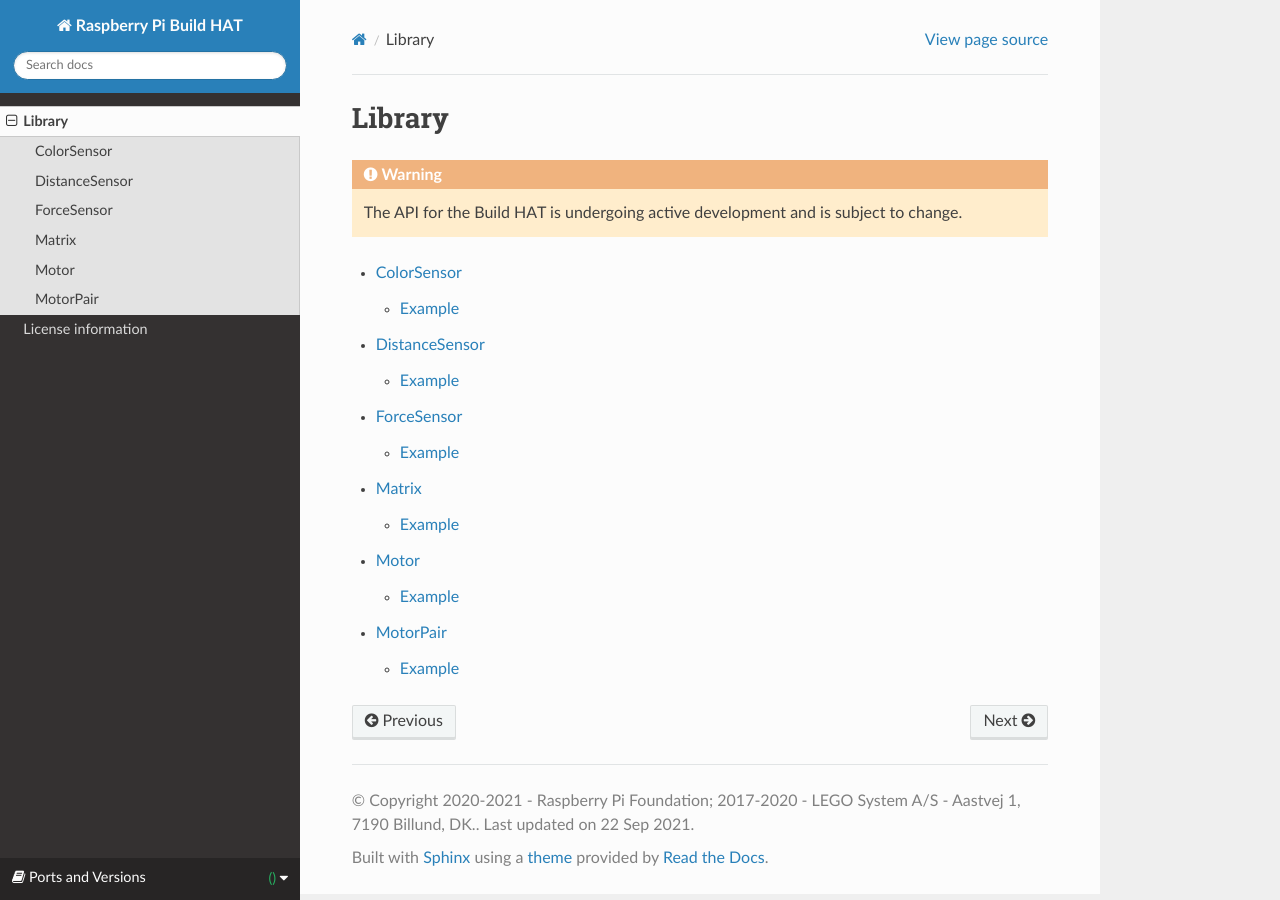
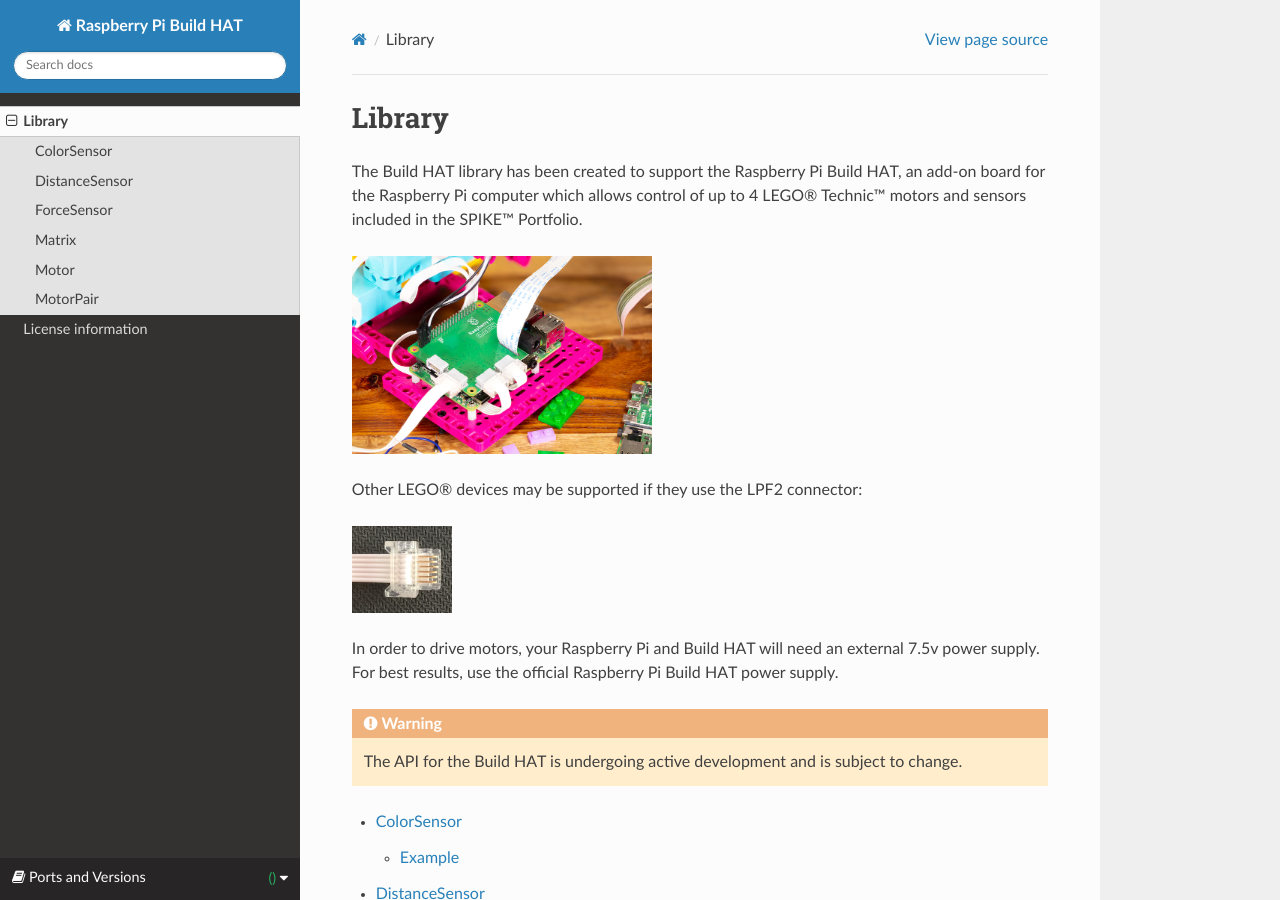
Before and after one commit to RaspberryPiFoundation/python-build-hat, a Sphinx documentation site: the page built from docs/buildhat/index.rst, in a window 1280 px wide and 900 px high. Built offline with Sphinx 7.4.7 and the Read the Docs theme 2.0.0, drawn with Linux system fonts in a browser that asks for light colours; the version number could not be read and is left out.

Commit message:
upadted docs including images

```diff
--- a/docs/buildhat/colorsensor.rst
+++ b/docs/buildhat/colorsensor.rst
@@ -1,5 +1,14 @@
 ColorSensor
 ===========
+
+|location_link|
+
+.. |location_link| raw:: html
+
+   <a href="https://education.lego.com/en-gb/products/lego-technic-color-sensor/45605" target="_blank">LEGO Colour Sensor 45605</a>
+
+
+The LEGO® Education SPIKE™ Colour sensor can sort between 8 different colours and can measure reflected and ambient or natural light.
 
 .. autoclass:: buildhat.ColorSensor
    :members:
--- a/docs/buildhat/distancesensor.rst
+++ b/docs/buildhat/distancesensor.rst
@@ -1,5 +1,14 @@
 DistanceSensor
 ==============
+
+|location_link|
+
+.. |location_link| raw:: html
+
+   <a href="https://education.lego.com/en-gb/products/lego-technic-distance-sensor/45604" target="_blank">LEGO Distance Sensor 45604</a>
+
+
+The LEGO® Education SPIKE™ Colour sensor behaves like a conventional ultrasonic range finder but also has 4 LEDs that can be used to create the "eyes" of a robot. Each LED can be controlled individually.
 
 .. autoclass:: buildhat.DistanceSensor
    :members:
--- a/docs/buildhat/forcesensor.rst
+++ b/docs/buildhat/forcesensor.rst
@@ -1,5 +1,15 @@
 ForceSensor
 ===========
+
+|location_link|
+
+.. |location_link| raw:: html
+
+   <a href="https://education.lego.com/en-gb/products/lego-technic-force-sensor-by-lego-education/45606" target="_blank">LEGO® Force Sensor Set 45606e</a>
+
+
+The LEGO® Education SPIKE™ Prime Force Sensor (also known as the LEGO® Technic Force Sensor) can measure pressure of up to 10 Newtons, but it can also be used as a touch sensor or a simple button.
+
 
 .. autoclass:: buildhat.ForceSensor
    :members:
--- a/docs/buildhat/index.rst
+++ b/docs/buildhat/index.rst
@@ -2,6 +2,23 @@
 
 Library
 =======
+
+The Build HAT library has been created to support the Raspberry Pi Build HAT,
+an add-on board for the Raspberry Pi computer which allows control of up to 4 LEGO® Technic™ motors and sensors included in the SPIKE™ Portfolio.
+
+.. image:: images/BuildHAT_closeup.jpg
+   :width: 300
+   :alt: The Raspberry Pi Build HAT
+
+
+Other LEGO® devices may be supported if they use the LPF2 connector:
+
+.. image:: images/lpf2.jpg
+   :width: 100
+   :alt: The LEGO LPF2 connector
+
+In order to drive motors, your Raspberry Pi and Build HAT will need an external 7.5v
+power supply. For best results, use the official Raspberry Pi Build HAT power supply.
 
 .. warning::
 
--- a/docs/buildhat/matrix.rst
+++ b/docs/buildhat/matrix.rst
@@ -1,5 +1,36 @@
 Matrix
 ======
+
+The Spike 3x3 LED matrix has individual elements that can be set individually or as a whole.
+
+Colours may be passed as string or integer parameters.
+
+.. list-table:: LED Matrix colours
+   :widths: 10 20
+   :header-rows: 1
+
+   * - Number
+     - Name
+   * - 0
+     -
+   * - 1
+     - pink
+   * - 2
+     - lilac
+   * - 3
+     - blue
+   * - 4
+     - cyan
+   * - 5
+     - turquoise
+   * - 6
+     - green
+   * - 7
+     - yellow
+   * - 8
+     - orange
+   * - 9
+     - red
 
 .. autoclass:: buildhat.Matrix
    :members:
--- a/docs/buildhat/motor.rst
+++ b/docs/buildhat/motor.rst
@@ -1,5 +1,23 @@
 Motor
 =====
+
+Motors from he LEGO® Education SPIKE™ portfolio have an integrated rotation sensor (encoder) and can be positioned 1-degree accuracy. The encoders which can be queried to find the current
+position of the motor with respect to a 'zero' mark shown on the motor itself. Other motors
+without encodes will report a 0 value if queried.
+
+|location_link1|
+
+.. |location_link1| raw:: html
+
+   <a href="https://education.lego.com/en-gb/products/lego-technic-large-angular-motor/45602" target="_blank">LEGO® Large angular motor 45602</a>
+
+|location_link2|
+
+.. |location_link2| raw:: html
+
+   <a href="https://education.lego.com/en-gb/products/lego-technic-medium-angular-motor/45603" target="_blank">LEGO® Medium angular motor 45603</a>
+
+
 
 .. autoclass:: buildhat.Motor
    :members:
```
Also changed, not shown: docs/buildhat/images/BuildHAT_closeup.jpg (added), docs/buildhat/images/lpf2.jpg (added), 3 other files.
